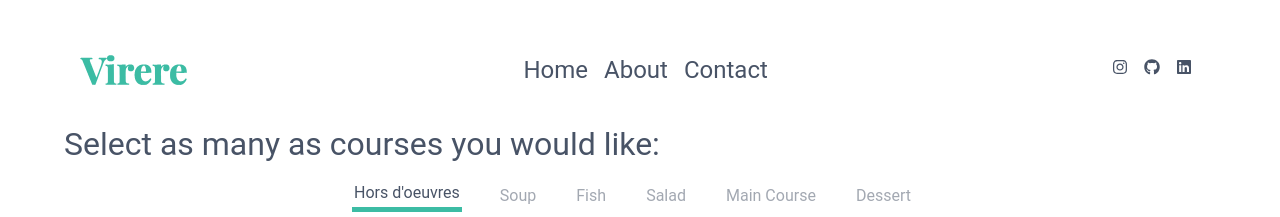
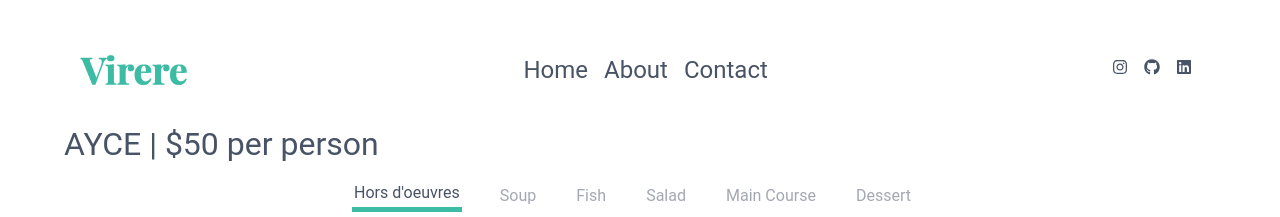
Before and after one commit to tkhc/virere, a React app: page / in a window 1280 px wide. Shown: the top 217 px of the page. Built offline with nearby package versions, Linux system fonts and the light colour scheme.

Commit message:
style update

```diff
--- a/src/components/app/app.js
+++ b/src/components/app/app.js
@@ -27,7 +27,7 @@ export default class App extends Component {
       <main className="app">
         <Navbar></Navbar>
         <h1 className="title">
-          {this.state.summary ? "Your order: " : "Select as many as courses you would like:"}
+          {this.state.summary ? "Your order: " : "AYCE | $50 per person"}
         </h1>
         <Steps
           {...this.state}
--- a/src/components/app/app.scss
+++ b/src/components/app/app.scss
@@ -1,5 +1,3 @@
-  @import-normalize;
-
 /* Variables */
 $primary-color: #485366;
 $secondary-color: #3cbca4;
```
